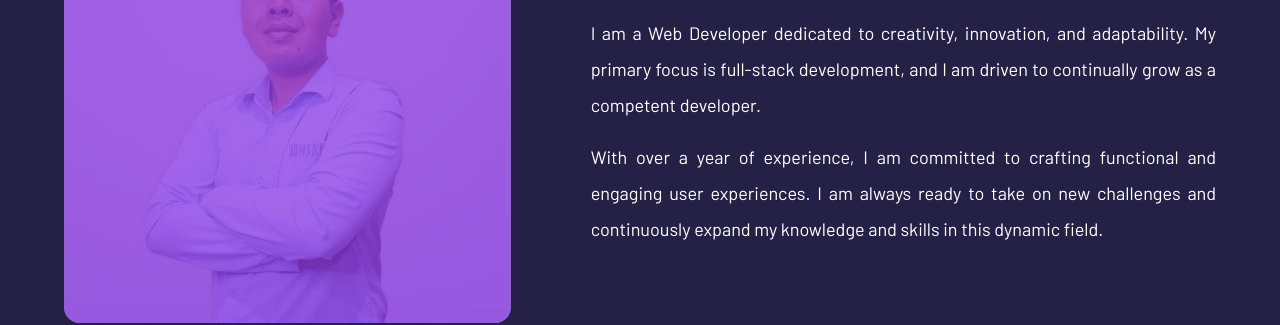
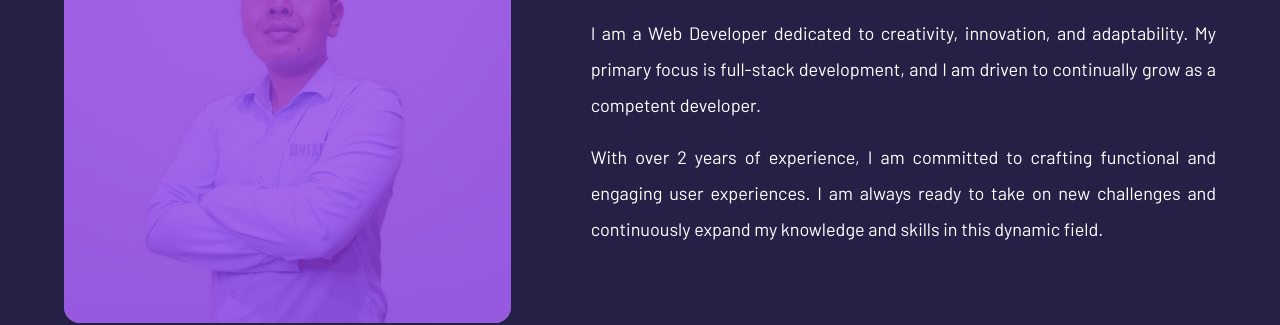
Before and after one commit to alimurrofid/webprofile, a React (Vite) app: page / in a window 1280 px wide. Shown: the part 1020-1345 px from the top of the page. Built offline with nearby package versions, Linux system fonts and the light colour scheme.

Commit message:
fix: desc about and technologies wades

```diff
--- a/src/components/About.jsx
+++ b/src/components/About.jsx
@@ -15,7 +15,7 @@ export const About = () => {
             <p className="text-4xl font-semibold leading-tight text-white md:text-5xl">About</p>
             <p className="text-lg font-normal leading-loose text-justify text-white">I am a Web Developer dedicated to creativity, innovation, and adaptability. My primary focus is full-stack development, and I am driven to continually grow as a competent developer.</p>
             <p className="text-lg font-normal leading-loose text-justify text-white">
-              With over a year of experience, I am committed to crafting functional and engaging user experiences. I am always ready to take on new challenges and continuously expand my knowledge and skills in this dynamic field.
+              With over 2 years of experience, I am committed to crafting functional and engaging user experiences. I am always ready to take on new challenges and continuously expand my knowledge and skills in this dynamic field.
             </p>
           </div>
         </div>
--- a/src/data/projectData.js
+++ b/src/data/projectData.js
@@ -49,7 +49,7 @@ export const projectData = [
     imgSrc: wadesImg,
     link: "https://github.com/alimurrofid/web-wades",
     description: "A website for handling official village letter requests, featuring integration with a WhatsApp bot.",
-    techStack: ["Laravel", "Express.js", "Bootstrap", "MySQL"]
+    techStack: ["Laravel", "Express.js", "Tailwind CSS", "MySQL"]
   },
   {
     title: "CrowdEquiChain",
```
